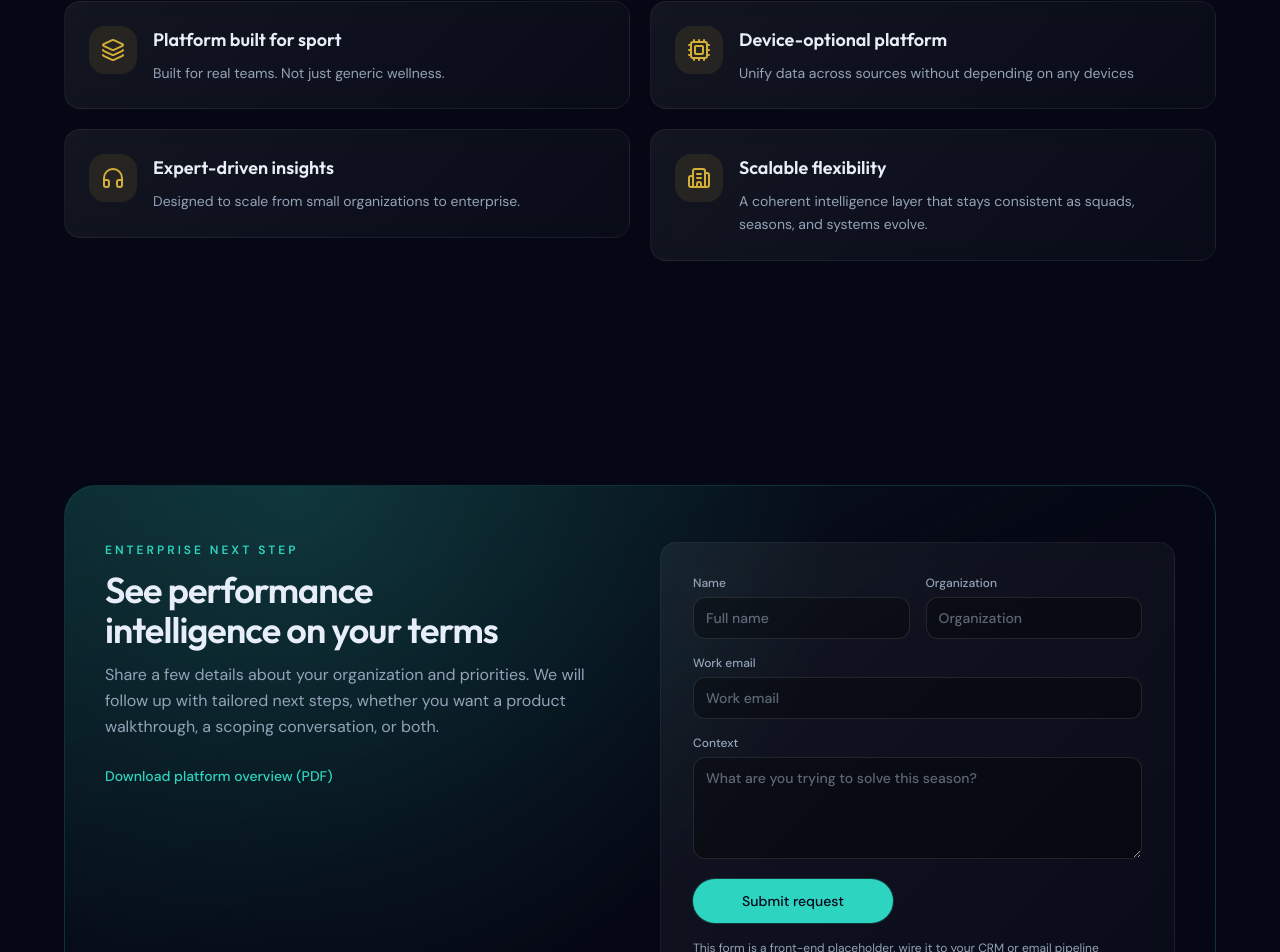
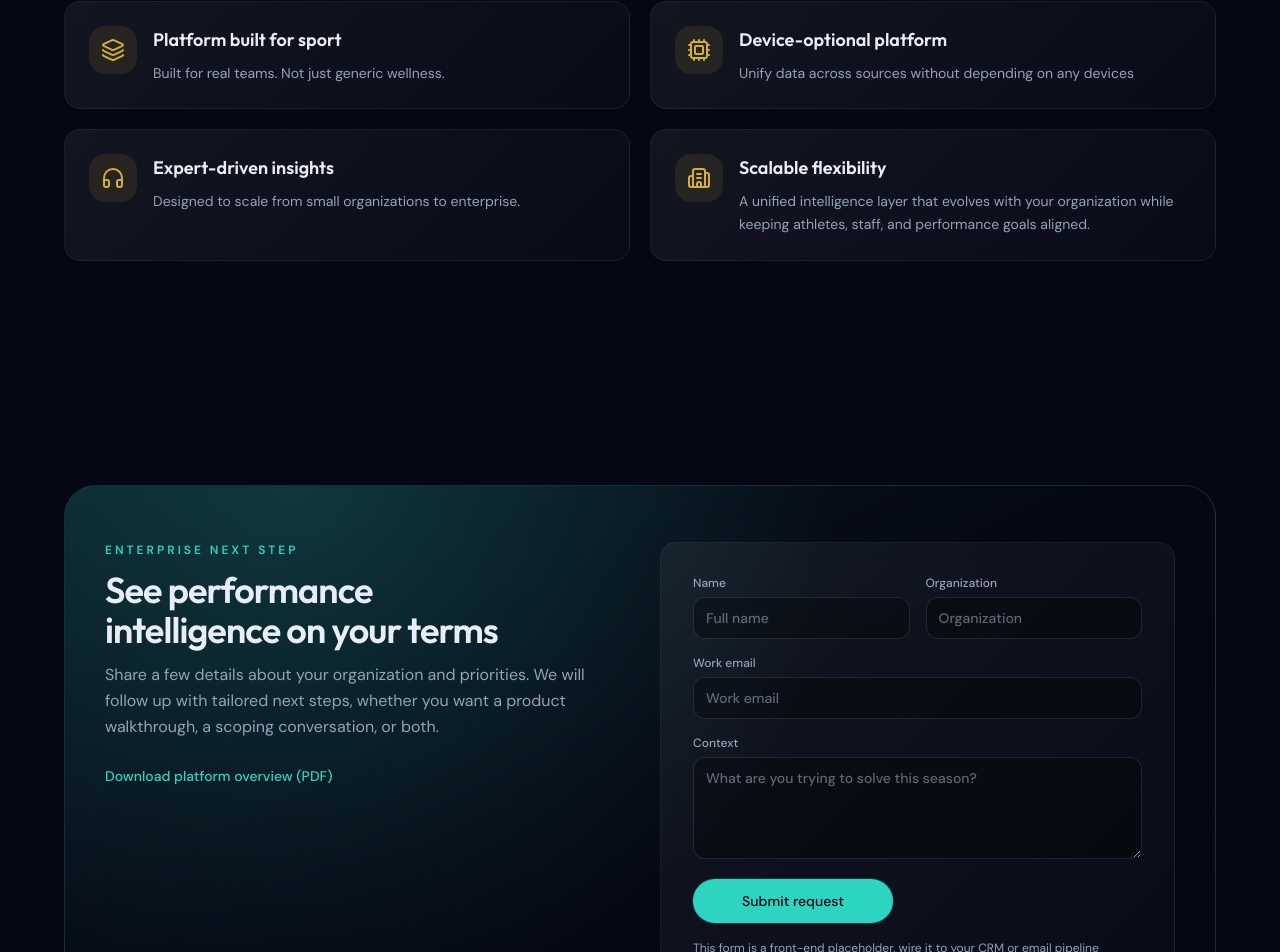
Before and after one commit to FlolabsInnovationsGroup/athleticperformanceintelligence, a Next.js app: page / in a window 1280 px wide. Shown: the part 8113-9065 px from the top of the page. Built offline with nearby package versions, Linux system fonts and the light colour scheme; no server answers.

Commit message:
feedback update

```diff
--- a/components/sections/why.tsx
+++ b/components/sections/why.tsx
@@ -19,8 +19,8 @@ export function WhySection() {
         {whyUs.items.map((item, i) => {
           const Icon = icons[i] ?? Layers3;
           return (
-            <MotionReveal key={item.title} staggerIndex={i}>
-              <div className="glass flex gap-4 rounded-2xl p-6 transition-colors hover:border-white/15">
+            <MotionReveal key={item.title} staggerIndex={i} className="h-full">
+              <div className="glass flex h-full gap-4 rounded-2xl p-6 transition-colors hover:border-white/15">
                 <div className="flex h-12 w-12 shrink-0 items-center justify-center rounded-2xl bg-gold/10 text-gold">
                   <Icon className="h-6 w-6" aria-hidden />
                 </div>
--- a/data/site-content.ts
+++ b/data/site-content.ts
@@ -280,7 +280,7 @@ export const whyUs = {
     },
     {
       title: "Scalable flexibility",
-      body: "A coherent intelligence layer that stays consistent as squads, seasons, and systems evolve.",
+      body: "A unified intelligence layer that evolves with your organization while keeping athletes, staff, and performance goals aligned.",
     },
   ],
 };
```
